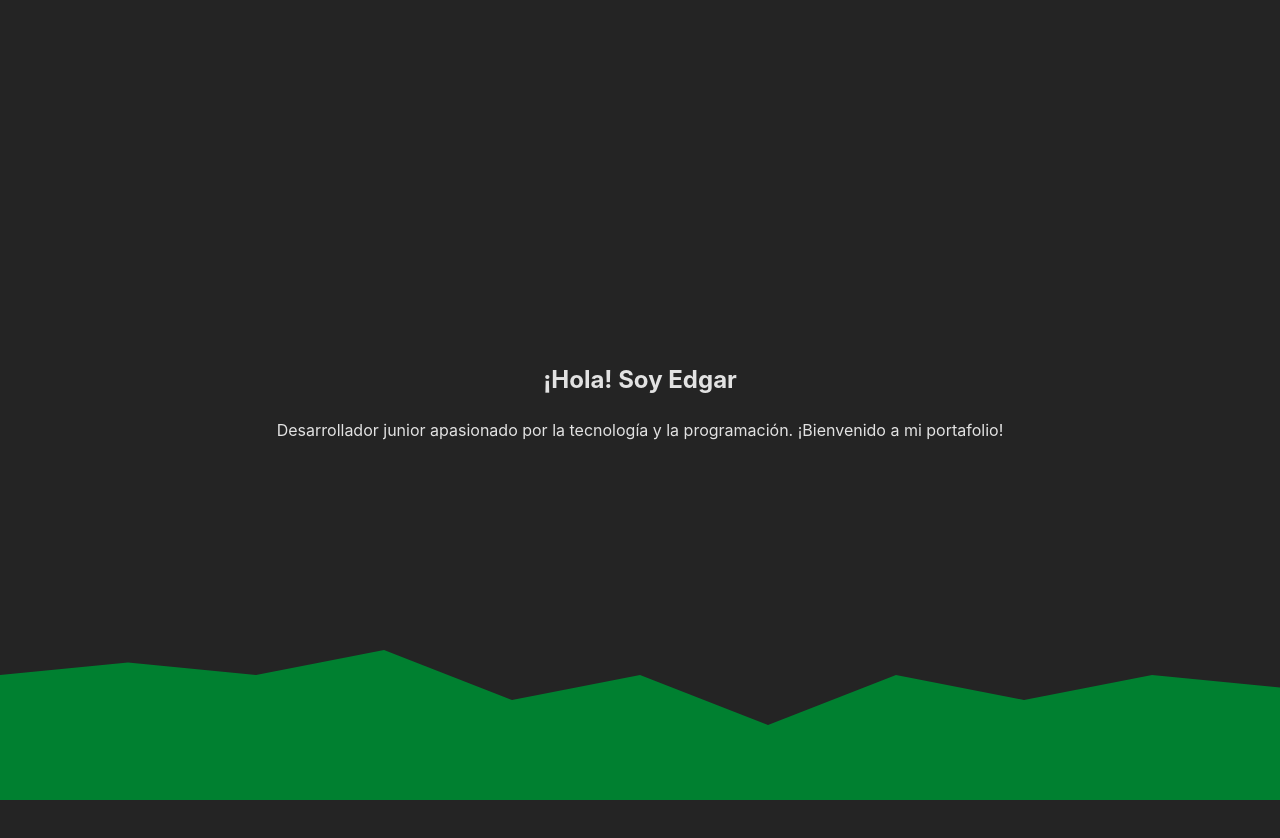
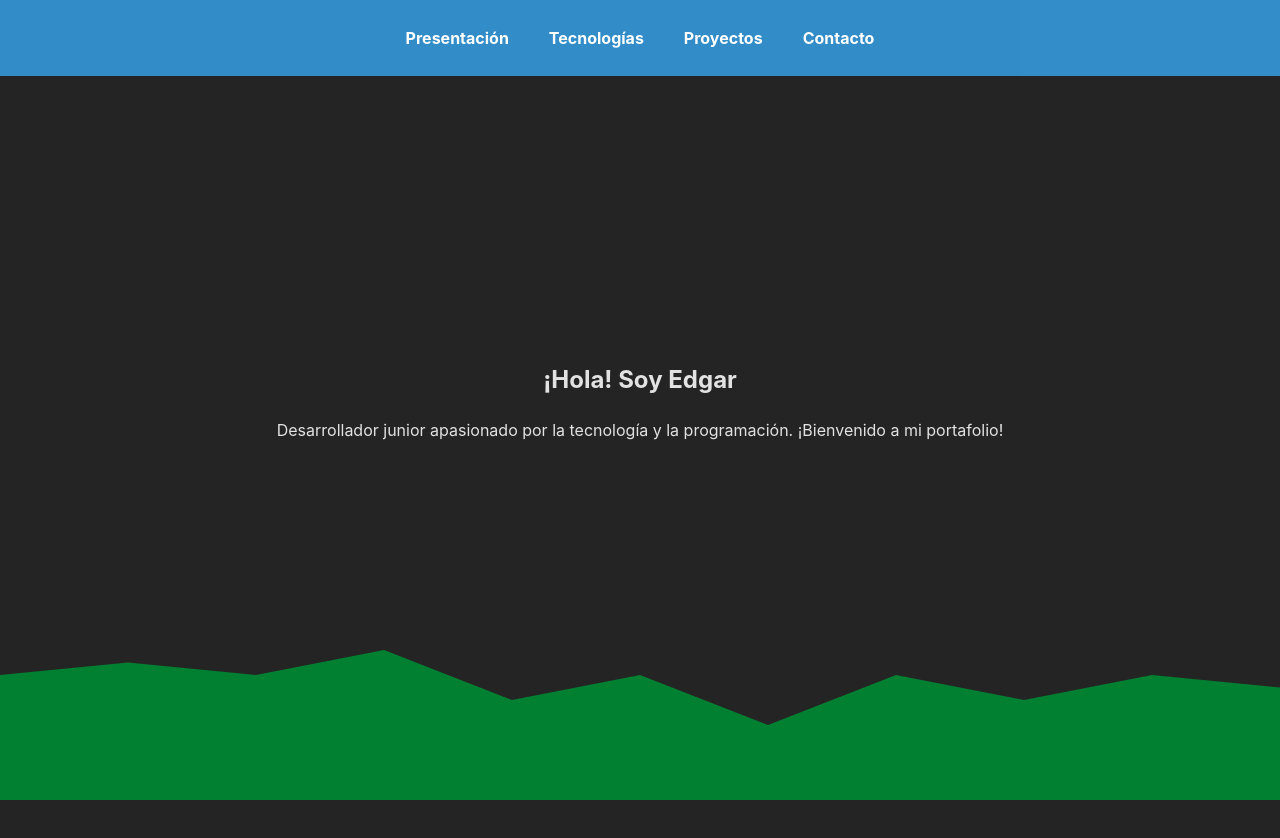
Before and after one commit to ejguercio/portfolio, a React (Vite) app in the folder front-end/: page / in a window 1280 px wide. Shown: the top 838 px of the page. Built offline with nearby package versions, Linux system fonts and the light colour scheme.

Commit message:
FEAT navBar

```diff
--- a/front-end/src/App.css
+++ b/front-end/src/App.css
@@ -4,10 +4,3 @@
   padding: 0%;
   text-align: center;
 }
-
-.section {
-  height: 100vh;
-  display: flex;
-  justify-content: center;
-  align-items: center;
-}
--- a/front-end/src/App.jsx
+++ b/front-end/src/App.jsx
@@ -1,5 +1,6 @@
 import './App.css'
 import Contact from './components/Contact/Contact'
+import NavBar from './components/NavBar/NavBar'
 import Presentation from './components/Presentation/Presentation'
 import Technologies from './components/Technologies/Technologies'
 import WaveBackground from './components/WaveBackground/WaveBackground'
@@ -8,6 +9,7 @@ function App() {
 
   return (
     <>
+      <NavBar/>
       <Presentation/>
       <Technologies/>
       <Contact/>
--- /dev/null
+++ b/front-end/src/components/NavBar/NavBar.jsx
@@ -0,0 +1,19 @@
+import React from 'react';
+import css from './Navbar.module.css';
+
+const Navbar = () => {
+  return (
+    <nav className={css.navbar}>
+      <div className={css.container}>
+        <ul>
+          <li><a href="#presentation">Presentación</a></li>
+          <li><a href="#technologies">Tecnologías</a></li>
+          <li><a href="#projects">Proyectos</a></li>
+          <li><a href="#contact">Contacto</a></li>
+        </ul>
+      </div>
+    </nav>
+  );
+}
+
+export default Navbar;
--- /dev/null
+++ b/front-end/src/components/NavBar/NavBar.module.css
@@ -0,0 +1,32 @@
+.navbar {
+    background-color: rgba(52, 152, 219, 0.9);
+    position: fixed;
+    width: 100%;
+    top: 0;
+    z-index: 1000;
+  }
+
+  .container {
+    max-width: 1200px;
+    margin: 0 auto;
+    padding: 10px 20px;
+    display: flex;
+    justify-content: center;
+    align-items: center;
+  }
+
+  .navbar ul {
+    list-style: none;
+    padding: 0;
+    display: flex;
+  }
+
+  .navbar ul li {
+    margin: 0 20px;
+  }
+
+  .navbar ul li a {
+    text-decoration: none;
+    color: white;
+    font-weight: bold;
+  }
--- a/front-end/src/components/Presentation/Presentation.jsx
+++ b/front-end/src/components/Presentation/Presentation.jsx
@@ -3,7 +3,7 @@ import css from "./Presentation.module.css"
 
 const Presentation = () => {
   return (
-    <section className={css.presentation}>
+    <section id= "presentation" className={css.presentation}>
       <div className={css.container}>
         <h2>¡Hola! Soy Edgar</h2>
         <p>Desarrollador junior apasionado por la tecnología y la programación. ¡Bienvenido a mi portafolio!</p>
--- a/front-end/src/components/Technologies/Technologies.jsx
+++ b/front-end/src/components/Technologies/Technologies.jsx
@@ -3,7 +3,7 @@ import css from "./Technologies.module.css"
 
 const Technologies = () => {
   return (
-    <section className={css.technologies}>
+    <section id="technologies" className={css.technologies}>
       <div className={css.container}>
         <h2>Tecnologías que utilizo</h2>
 
--- a/front-end/src/components/WaveBackground/WaveBackground.module.css
+++ b/front-end/src/components/WaveBackground/WaveBackground.module.css
@@ -4,8 +4,7 @@
     left: 0;
     width: 100vw;
     height: 250px;
-    background: #008030
-    ; /* Puedes ajustar el color de fondo según tu preferencia */
+    background: #008030;
     z-index: -1;
     clip-path: polygon(
     0% 50%,
--- a/front-end/src/index.css
+++ b/front-end/src/index.css
@@ -24,6 +24,7 @@ body {
 
 section{
   height: 100vh;
+  width: 100vw;
   display: flex;
   justify-content: center;
   align-items: center;
```
